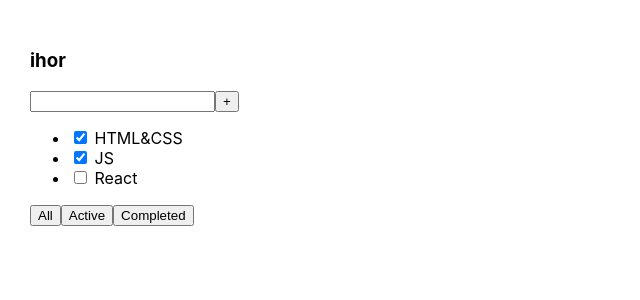
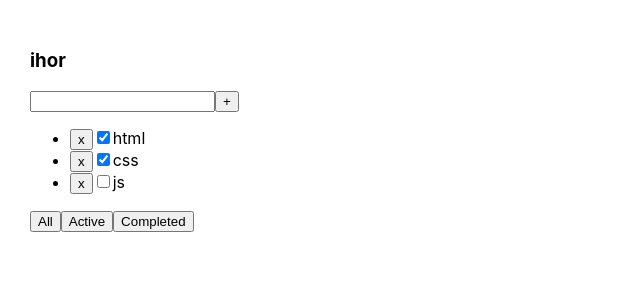
Before and after one commit to dimov97/1-todolist, a React (Create React App) app: page / in a window 1280 px wide. Shown: the top 300 px of the page, without its empty margins (0-640 px from the left). Built offline with nearby package versions, Linux system fonts and the light colour scheme.

Commit message:
remoove function

```diff
--- a/src/App.tsx
+++ b/src/App.tsx
@@ -1,11 +1,31 @@
-import React from 'react';
+import React, { useState } from 'react';
 import './App.css';
 import { Todolist } from './Todolist';
 
+export type tasksType = {
+    id:number
+    title:string
+    isDone:boolean
+}
+
 function App() {
+    let [tasks,setTasks] = useState( [
+        {id:1, title:'html',isDone:true},
+        {id:2, title:'css',isDone:true},
+        {id:3, title:'js',isDone:false},
+    ])
+
+    function remooveTask(id:number) {
+        let filteredTasks = tasks.filter(t=>t.id!==id)
+        setTasks(filteredTasks)
+    }
+
     return (
         <div className="App">
-            <Todolist title={'ihor'}/>
+            <Todolist title={'ihor'}
+            tasks ={tasks}
+            remooveTask={remooveTask}
+            />
         </div>
     );
 }
--- a/src/Todolist.tsx
+++ b/src/Todolist.tsx
@@ -1,21 +1,29 @@
 import React from 'react'
+import { tasksType } from './App'
 
 type todolistType = {
-    title:string
+    title: string
+    tasks: tasksType[]
+    remooveTask:(id:number)=>void
 }
 
-export const Todolist:React.FC<todolistType> = ({title}) => {
+export const Todolist: React.FC<todolistType> = ({ title, tasks,remooveTask }) => {
     return (
         <div>
             <h3>{title}</h3>
             <div>
-                    <input/>
+                <input />
                 <button>+</button>
             </div>
             <ul>
-                    <li><input type="checkbox" checked={true}/> <span>HTML&CSS</span></li>
-                    <li><input type="checkbox" checked={true}/> <span>JS</span></li>
-                    <li><input type="checkbox" checked={false}/> <span>React</span></li>
+                {tasks.map((t: tasksType) => {
+                    return (
+                        <li key={t.id}>
+                            <button onClick={()=>{remooveTask(t.id)}}>x</button>
+                            <input type="checkbox" checked={t.isDone} />
+                            <span>{t.title}</span>
+                        </li>)
+                })}
             </ul>
             <div>
                 <button>All</button>
```
Lines whose indentation alone changed are shown as unchanged.
